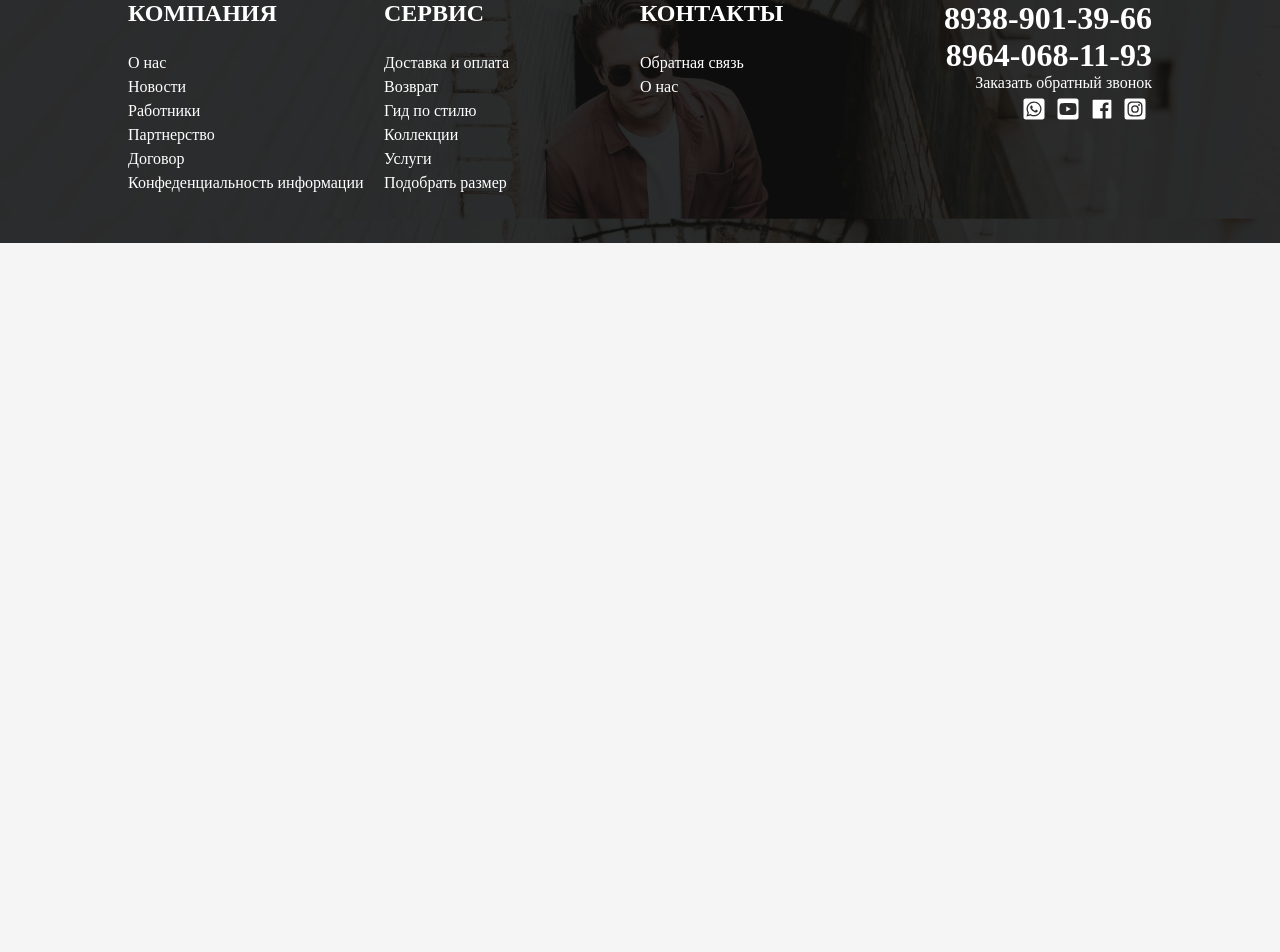
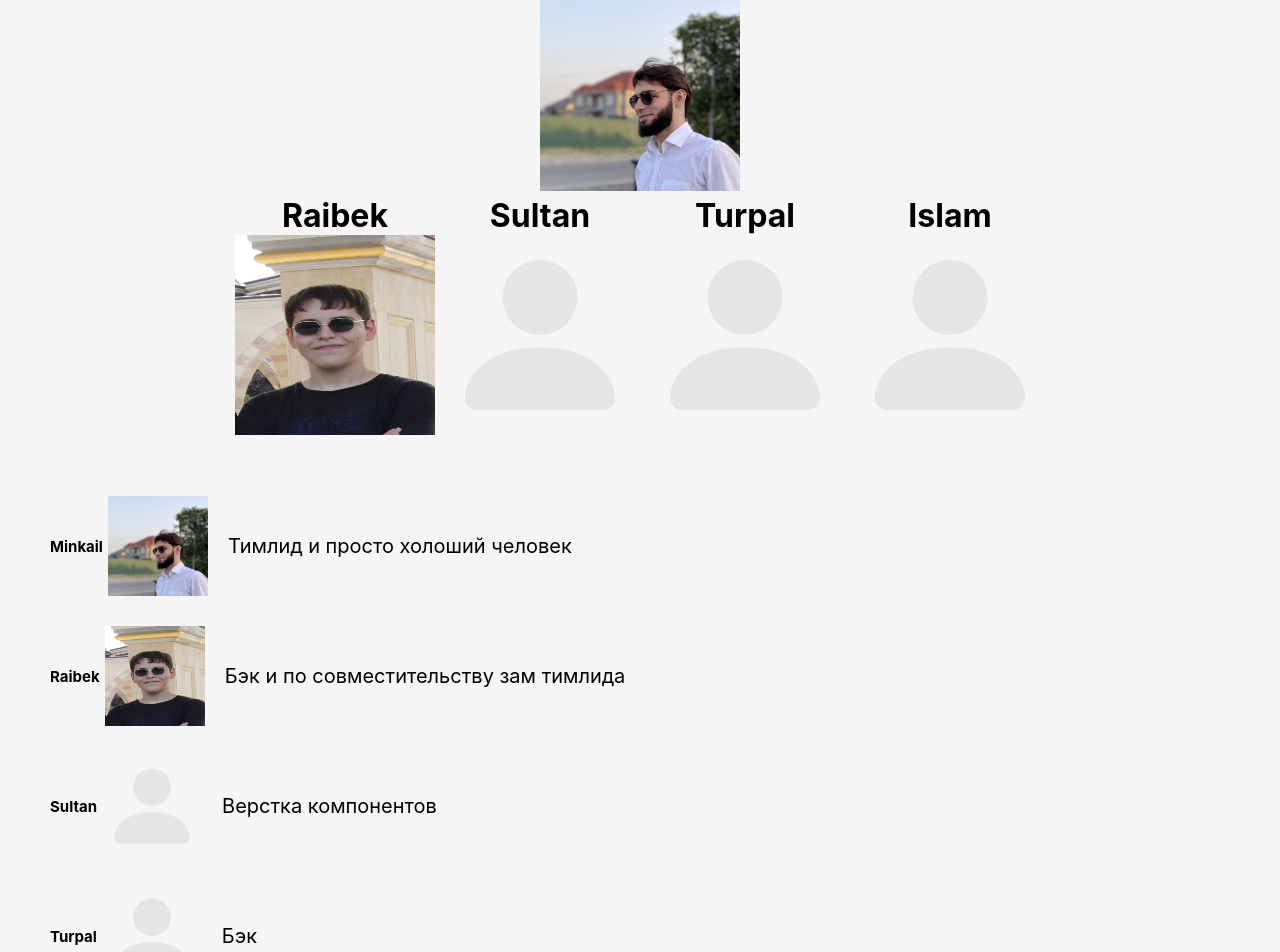
Before and after one commit to SultanHasanov/StrimFrontend, a React (Create React App) app: page /my-team in a window 1280 px wide. Shown: the part 144-1096 px from the top of the page. Before the commit the page ends 800 px from the top, so only its background shows below. Built offline with nearby package versions, Linux system fonts and the light colour scheme.

Commit message:
Добавил информацию о нвшей команде

```diff
--- a/src/App.js
+++ b/src/App.js
@@ -6,6 +6,7 @@ import MainContent from './components/MainContent/MainContent';
 import SignUp from './pages/signUp/SignUp';
 import SignIn from './pages/signIn/SignIn';
 import Footer from './components/Footer/Footer';
+import MyTeam from './pages/my-team/MyTeam';
 
 
 
@@ -19,6 +20,7 @@ function App() {
         <Route path='/' element={<MainContent />}/>
         <Route path='/register' element={<SignUp/>}/>
         <Route path='/auth' element={<SignIn />}/>
+        <Route path='/my-team' element={<MyTeam />}/>
       </Routes>
       <Footer />
     </div>
--- a/src/components/Footer/Footer.jsx
+++ b/src/components/Footer/Footer.jsx
@@ -9,7 +9,7 @@ const Footer = () => {
     <div className={styles.footer}>
         <div className={styles.magazine}>
           <span>КОМПАНИЯ</span>
-          <Link to="#">О нас</Link>
+          <Link to="/my-team">О нас</Link>
           <Link to="#">Новости</Link>
           <Link to="#">Работники</Link>
           <Link to="#">Партнерство</Link>
--- /dev/null
+++ b/src/pages/my-team/MyTeam.jsx
@@ -0,0 +1,68 @@
+import React from 'react';
+import styles from './MyTeam.module.css'
+import mikail from '../my-team/image/mikail.png'
+import raibek from '../my-team/image/raibek.png'
+import { BsPersonFill } from 'react-icons/bs'
+
+
+const MyTeam = () => {
+    return (
+        <div className="conteiner">
+        <div className={styles.wrapper}>
+            <h1 className={styles.name1}>Minkail</h1>
+            <div className={styles.bloc1}>
+                <img src={mikail}></img>
+            </div>
+                <div className={styles.bloc2}>
+                    <div className={styles.bloc3}>
+                    <h1 className={styles.name1}>Raibek</h1>
+                        <img src={raibek}></img>
+                    </div>
+                    <div className={styles.bloc3}>
+                        <h1 className={styles.name1}>Sultan</h1>
+                        <BsPersonFill className={styles.icon}/>
+                    </div>
+                    <div className={styles.bloc3}>
+                        <h1 className={styles.name1}>Turpal</h1>
+                        <BsPersonFill className={styles.icon}/>
+                    </div>
+                    <div className={styles.bloc3}>
+                        <h1 className={styles.name1}>Islam</h1>
+                        <BsPersonFill className={styles.icon}/>
+                    </div>
+                </div>
+                 </div>
+
+                <div className={styles.bloc4}>
+            <div className={styles.bloc5}>
+                    <h1 className={styles.name}>Minkail</h1>
+                <img className={styles.img_2} src={mikail}></img>
+                <div className={styles.text}>Тимлид и просто холоший человек</div>
+            </div>
+                    <div className={styles.bloc5}>
+                    <h1 className={styles.name}>Raibek</h1>
+                        <img className={styles.img_2} src={raibek}></img>
+                        <div className={styles.text}>Бэк и по совместительству зам тимлида</div>
+                    </div>
+                    <div className={styles.bloc5}>
+                        <h1 className={styles.name}>Sultan</h1>
+                        <BsPersonFill className={styles.icon_2}/>
+                        <div className={styles.text}>Верстка компонентов</div>
+                    </div>
+                    <div className={styles.bloc5}>
+                        <h1 className={styles.name}>Turpal</h1>
+                        <BsPersonFill className={styles.icon_2}/>
+                        <div className={styles.text}>Бэк</div>
+                    </div>
+                    <div className={styles.bloc5}>
+                        <h1 className={styles.name}>Islam</h1>
+                        <BsPersonFill className={styles.icon_2}/>
+                        <div className={styles.text}>Оффлайн</div>
+                    </div>
+                </div>
+
+        </div>
+    );
+};
+
+export default MyTeam;
--- /dev/null
+++ b/src/pages/my-team/MyTeam.module.css
@@ -0,0 +1,76 @@
+.bloc1 {
+    width: 200px;
+    height: 200px;
+}
+
+.bloc2 {
+    display: flex;
+}
+
+.bloc3 {
+    margin-top: 5px;
+    margin-left: 5px;
+    width: 200px;
+    height: 200px;
+    text-align: center;
+}
+.wrapper {
+    margin-bottom: 40px;
+    display: flex;
+    flex-direction: column;
+    justify-content: center;
+    align-items: center;
+    height:auto
+}
+
+img {
+    width:100%;
+    height: 100%;
+}
+
+.icon {
+    width: 100%;
+    height: 100%;
+    color:rgba(105, 105, 105, 0.108);
+}
+.name1 {
+    color: black;
+}
+
+.bloc4 {
+   margin-top: 100px;
+   margin-left: 20px;
+
+}
+
+.bloc5 {
+    margin-top: 30px;
+    margin-left: 30px;
+    width: max-content;
+    height: 100px;
+    display: flex;
+    justify-content: center;
+    align-items: center;
+}
+
+.name {
+    font-size: 15px;
+    margin-right: 5px;
+    color: black;
+}
+
+.text {
+    color: black;
+     margin-left: 20px;
+     font-size: 20px;
+}
+
+.img_2 {
+    width: 100px;
+}
+
+.icon_2 {
+    width: 100px;
+    height: 100%;
+    color:rgba(105, 105, 105, 0.108);
+}
```
Also changed, not shown: src/pages/my-team/image/mikail.png (added), src/pages/my-team/image/raibek.png (added).
